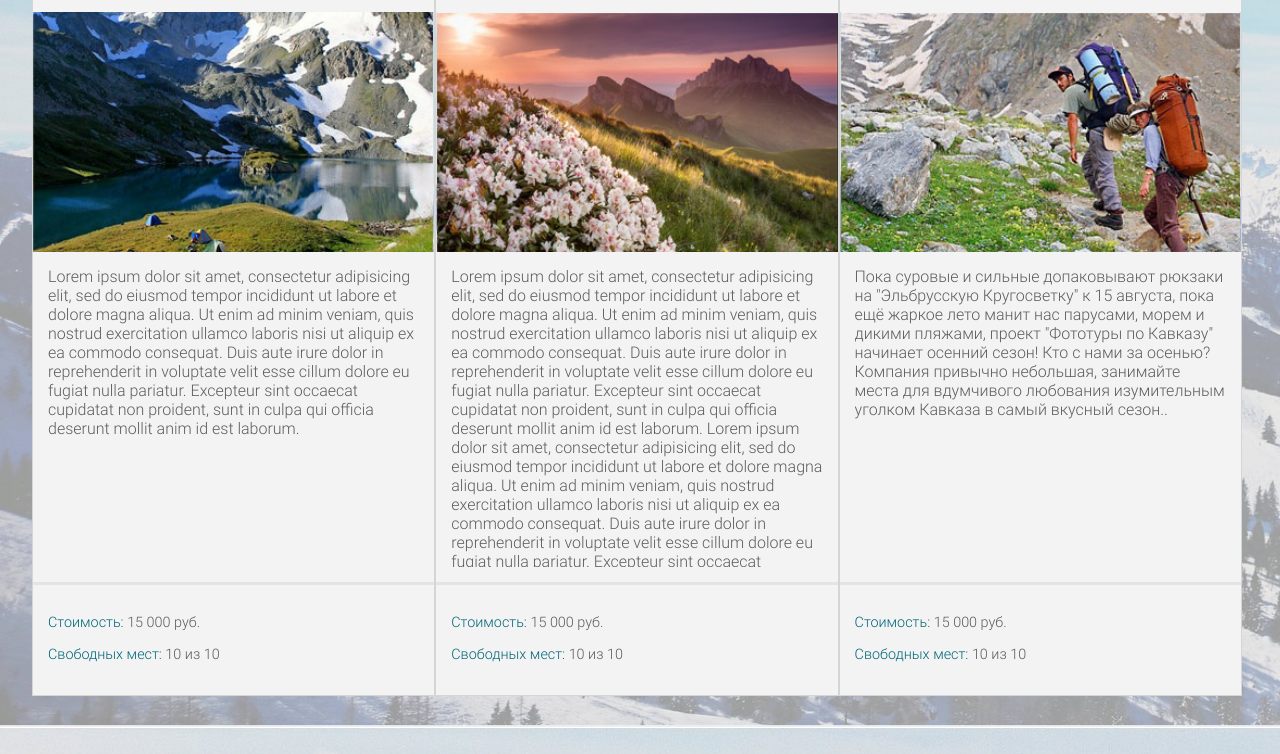
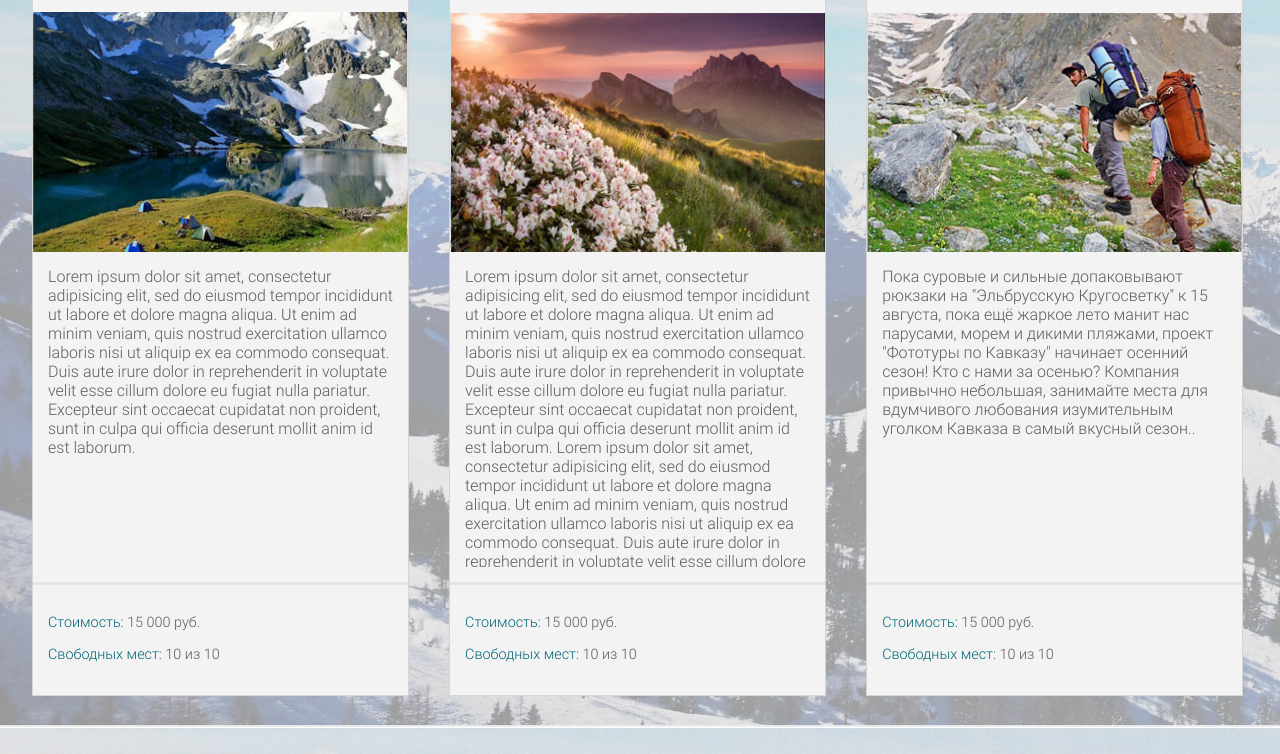
Before and after one commit to mixrich/photopohod, a plain HTML site: page index.html in a window 1280 px wide. Shown: the part 641-1395 px from the top of the page. Drawn offline with Linux system fonts and the light colour scheme.

Commit message:
some magic

```diff
--- a/css/desktop/body.css
+++ b/css/desktop/body.css
@@ -1,5 +1,6 @@
 body {
 	margin: 0;
+	overflow-x: hidden;
 }
 
 .flexible-container {
--- a/css/desktop/main-tours.css
+++ b/css/desktop/main-tours.css
@@ -11,15 +11,27 @@
 }
 
 
+.tours_wrapper {
+	width: 33.3%;
+	box-sizing: border-box;
+	float: left;
+	/*display: inline-block;*/
+}
+
+
+
+.tours {
+	width: 103%;
+}
+
 
 
 .tours__phototour {
-	width: 33%;
+	width: 90%;
 	min-height: 500px;
 	background: #F3F3F3;
 	border: 1px solid #D5D5D5;
 	color: #5D5D5D;
-	float: left;
 }
 
 .tours__phototour__header {
--- a/index.html
+++ b/index.html
@@ -61,6 +61,7 @@
 
 			<div class="tours clearfix">
 
+				<div class="tours_wrapper">
 					<div class="tours__phototour">
 						<div class="tours__phototour__header">
 							<h3 class="tours__phototour__header__title">"Эльбрусская кругосветка"</h3>
@@ -87,8 +88,9 @@
 						</div>
 						<div class="tours__phototour__order"></div>
 					</div>
+				</div>
 
-
+				<div class="tours_wrapper">
 					<div class="tours__phototour">
 						<div class="tours__phototour__header">
 							<h3 class="tours__phototour__header__title">"Имеритенские озера"</h3>
@@ -121,7 +123,9 @@
 						</div>
 						<div class="tours__phototour__order"></div>
 					</div>
+				</div>
 
+				<div class="tours_wrapper">
 					<div class="tours__phototour">
 						<div class="tours__phototour__header">
 							<h3 class="tours__phototour__header__title">"Эльбрусская кругосветка как минимум в две строки"</h3>
@@ -145,6 +149,7 @@
 						</div>
 						<div class="tours__phototour__order"></div>
 					</div>
+				</div>
 
 			</div>
 
```
